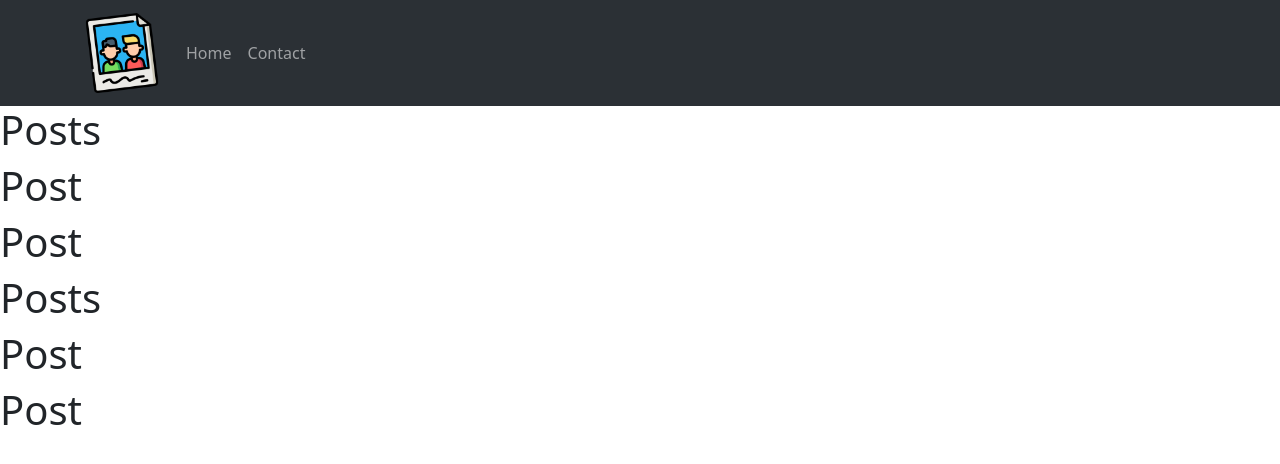
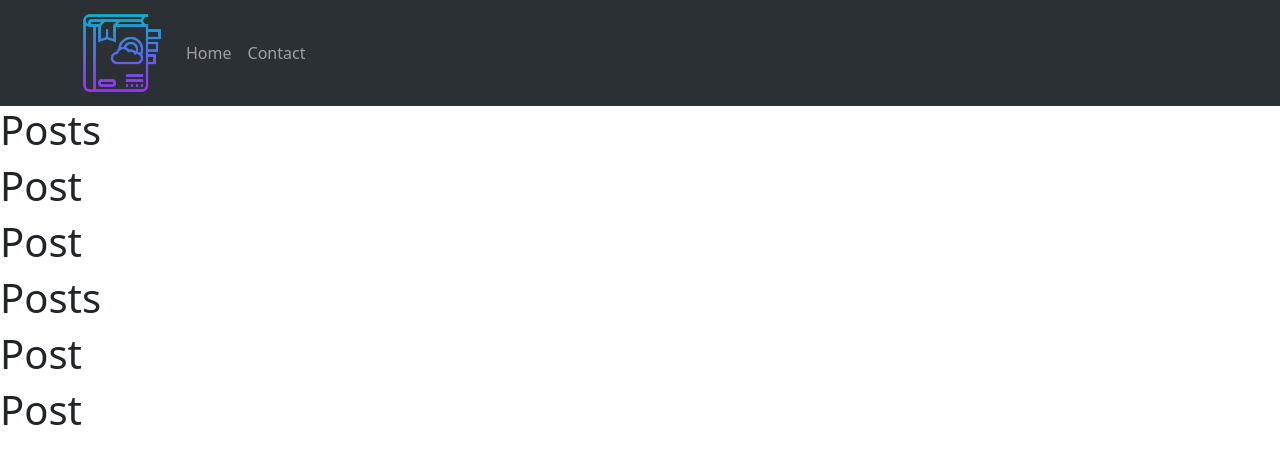
Before and after one commit to brosmar18/memories-frontend, a React (Create React App) app: page / in a window 1280 px wide. Shown: the top 464 px of the page. Built offline with nearby package versions, Linux system fonts and the light colour scheme.

Commit message:
logo added

```diff
--- a/src/Components/NavBar/NavBar.jsx
+++ b/src/Components/NavBar/NavBar.jsx
@@ -1,6 +1,6 @@
 import React from 'react'
 import {Container, Nav, Navbar} from 'react-bootstrap';
-import memories from '../../images/memories.png';
+import logo from '../../images/logo.png';
 import './NavBar.css';
 
 const NavBar = () => {
@@ -8,7 +8,7 @@ const NavBar = () => {
     <Navbar bg='dark' data-bs-theme='dark' expand="lg" className='bg-body-tertiary'>
         <Container>
             <Navbar.Brand href='#'>
-                <img className='nav__img' src={memories} alt='memories' />
+                <img className='nav__img' src={logo} alt='logo' />
             </Navbar.Brand>
             <Navbar.Toggle aria-controls='basic-navbar-nav' />
             <Navbar.Collapse id='basic-navbar-nav'>
```
Also changed, not shown: src/images/logo.png (added), src/images/memories.png (deleted).
